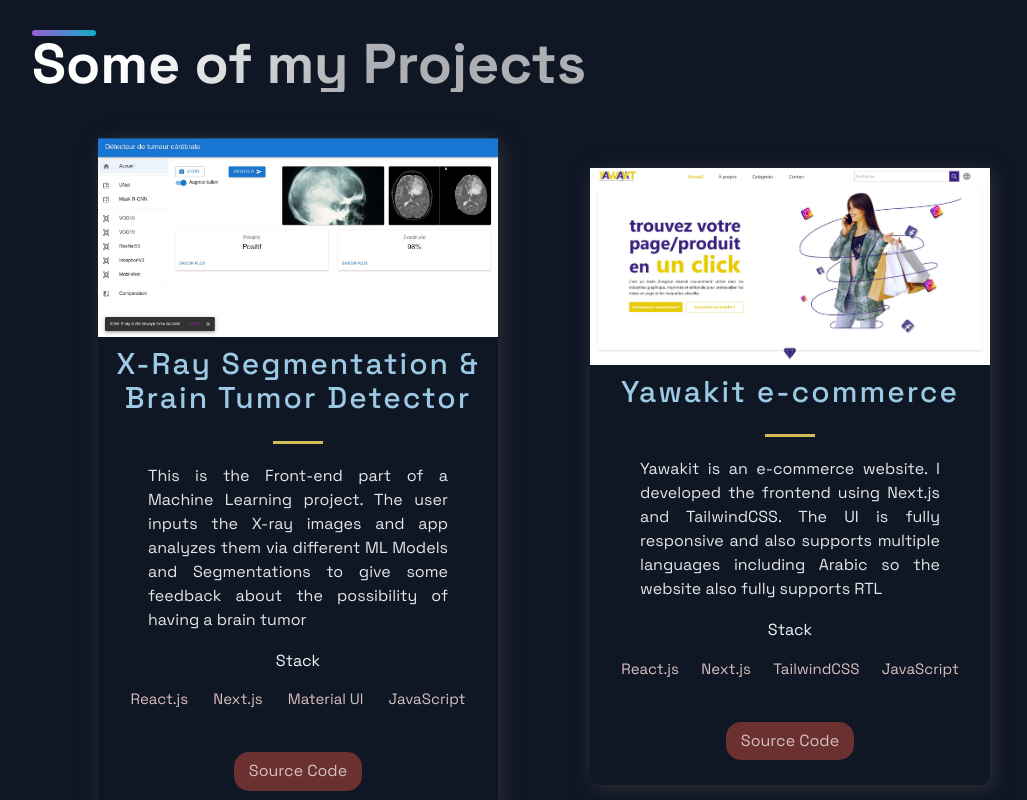
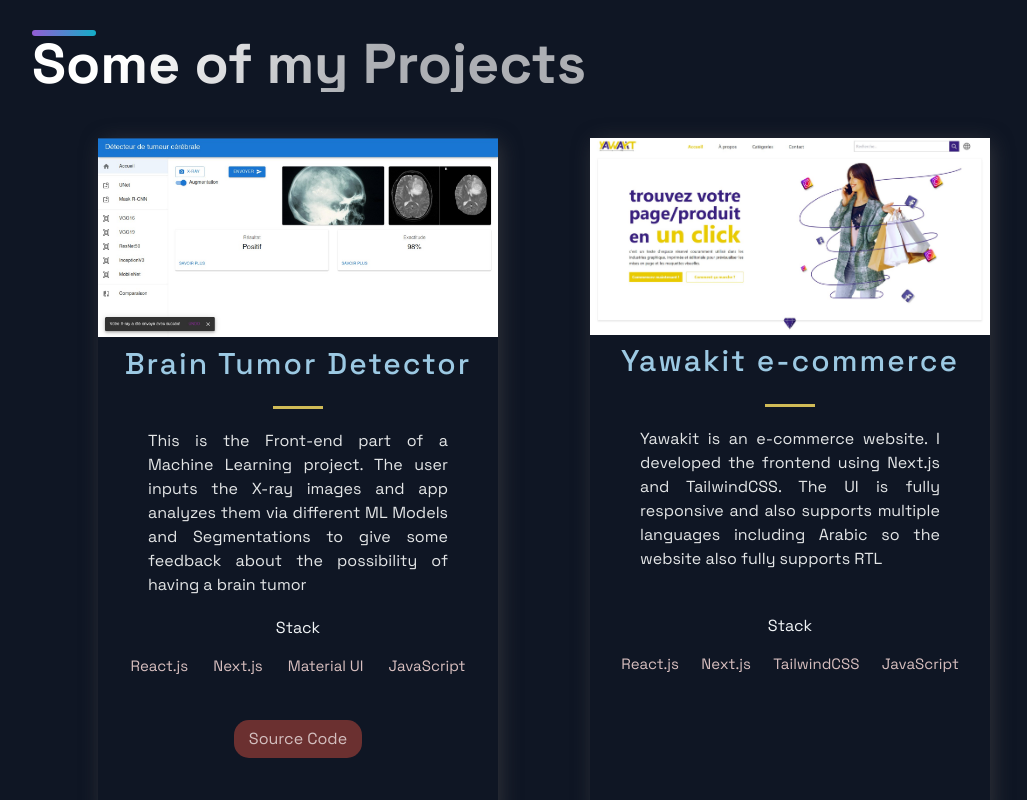
Before and after one commit to WaelYoussfi/personal-nextJs-portfolio, a Next.js app: page / in a window 1280 px wide. Shown: the part 660-1460 px from the top of the page, without its empty margins (96-1123 px from the left). Built offline with nearby package versions, Linux system fonts and the light colour scheme.

Commit message:
updating project descriptions

```diff
--- a/src/components/Projects/Projects.js
+++ b/src/components/Projects/Projects.js
@@ -41,11 +41,13 @@
                             ))}
                         </TagList>
                     </div>
-                    <UtilityList>
-                        <ExternalLinks href={project.visit}>
-                            Source Code
-                        </ExternalLinks>
-                    </UtilityList>
+                    {project.visit && (
+                        <UtilityList>
+                            <ExternalLinks href={project.visit}>
+                                {project.live ? "Visit Live" : "Source Code"}
+                            </ExternalLinks>
+                        </UtilityList>
+                    )}
                 </BlogCard>
             ))}
         </GridContainer>
--- a/src/components/Projects/ProjectsStyles.js
+++ b/src/components/Projects/ProjectsStyles.js
@@ -26,6 +26,7 @@
     box-shadow: 3px 3px 20px rgba(80, 78, 78, 0.5);
     text-align: center;
     width: 400px;
+    min-height: 680px;
     @media ${(props) => props.theme.breakpoints.sm} {
         width: 100%;
     }
@@ -69,6 +70,7 @@
     font-style: 2rem;
     line-height: 24px;
     text-align: justify;
+    min-height: 190px;
     @media ${(props) => props.theme.breakpoints.sm} {
         padding: 0.3rem;
     }
--- a/src/constants/constants.js
+++ b/src/constants/constants.js
@@ -1,12 +1,12 @@
 export const projects = [
     {
-        title: "X-Ray Segmentation & Brain Tumor Detector",
+        title: "Brain Tumor Detector",
         description:
             "This is the Front-end part of a Machine Learning project. The user inputs the X-ray images and app analyzes them via different ML Models and Segmentations to give some feedback about the possibility of having a brain tumor",
         image: "/images/2.jpg",
         tags: ["React.js", "Next.js", "Material UI", "JavaScript"],
         visit: "https://github.com/WaelYoussfi/bt-dashboard",
-
+        live: false,
         id: 0,
     },
     {
@@ -15,8 +15,7 @@
             "Yawakit is an e-commerce website. I developed the frontend using Next.js and TailwindCSS. The UI is fully responsive and also supports multiple languages including Arabic so the website also fully supports RTL",
         image: "/images/1.jpg",
         tags: ["React.js", "Next.js", "TailwindCSS", "JavaScript"],
-        visit: "https://github.com/WaelYoussfi/shopping",
-
+        live: false,
         id: 1,
     },
     {
@@ -25,8 +24,8 @@
             "This is the website of Tokiwa Software GmbH. It is a company responsible for developing Fuzion, a new programming language. The website is fully responsive and optimised for search engines",
         image: "/images/3.jpg",
         tags: ["React.js", "Next.js", "TailwindCSS", "TypeScript"],
-        visit: "https://github.com/WaelYoussfi/WebRTC-chat-room",
-
+        visit: "https://tokiwa.software/",
+        live: true,
         id: 2,
     },
     {
@@ -36,7 +35,7 @@
         image: "/images/5.png",
         tags: ["React.js", "Next.js", "Styled Components", "JavaScript"],
         visit: "https://github.com/WaelYoussfi/personal-nextJs-portfolio",
-
+        live: false,
         id: 3,
     },
     {
@@ -46,7 +45,7 @@
         image: "/images/4.jpg",
         tags: ["React-Native", "JavaScript", "Firebase"],
         visit: "https://github.com/WaelYoussfi/we-talk",
-
+        live: false,
         id: 4,
     },
 ];
```
